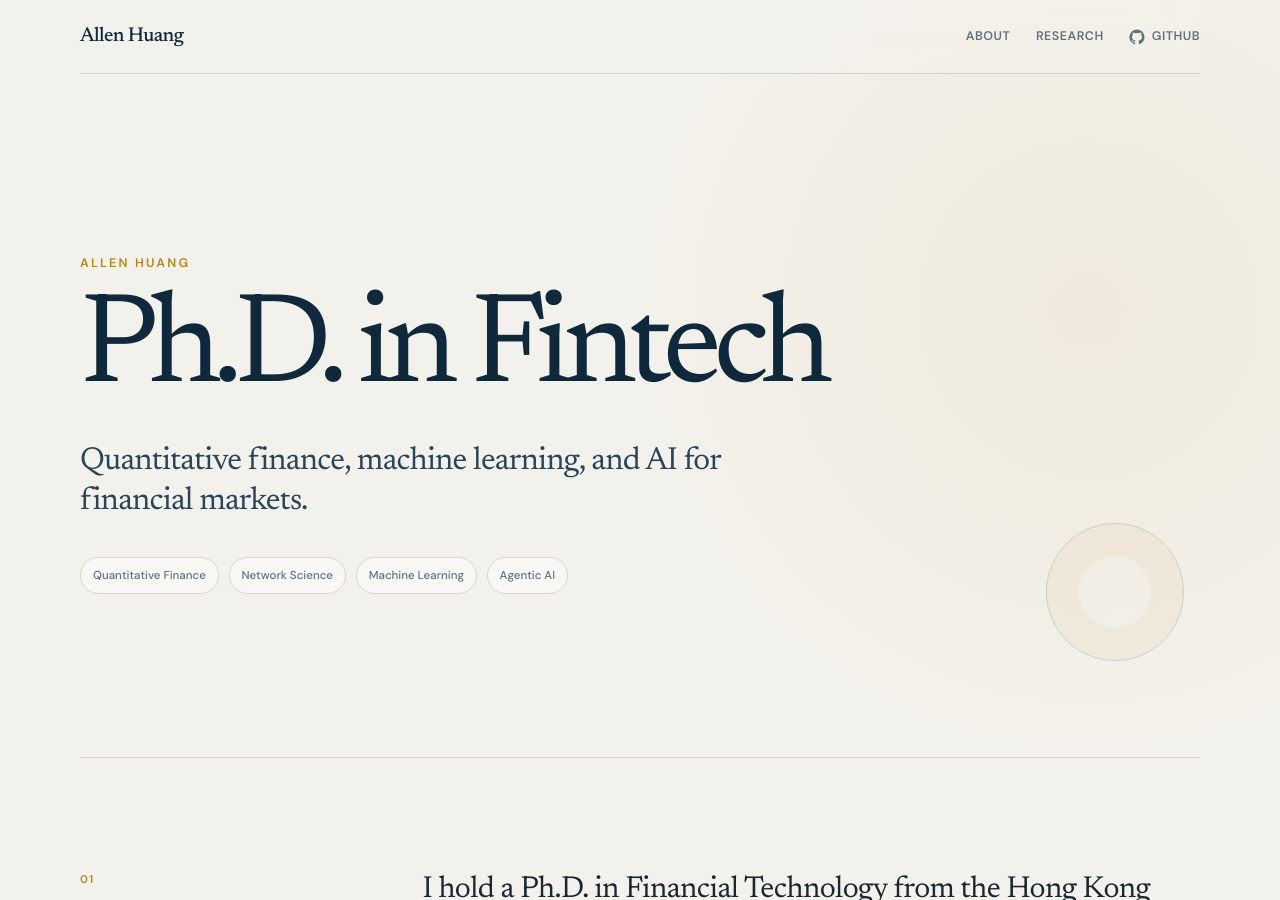
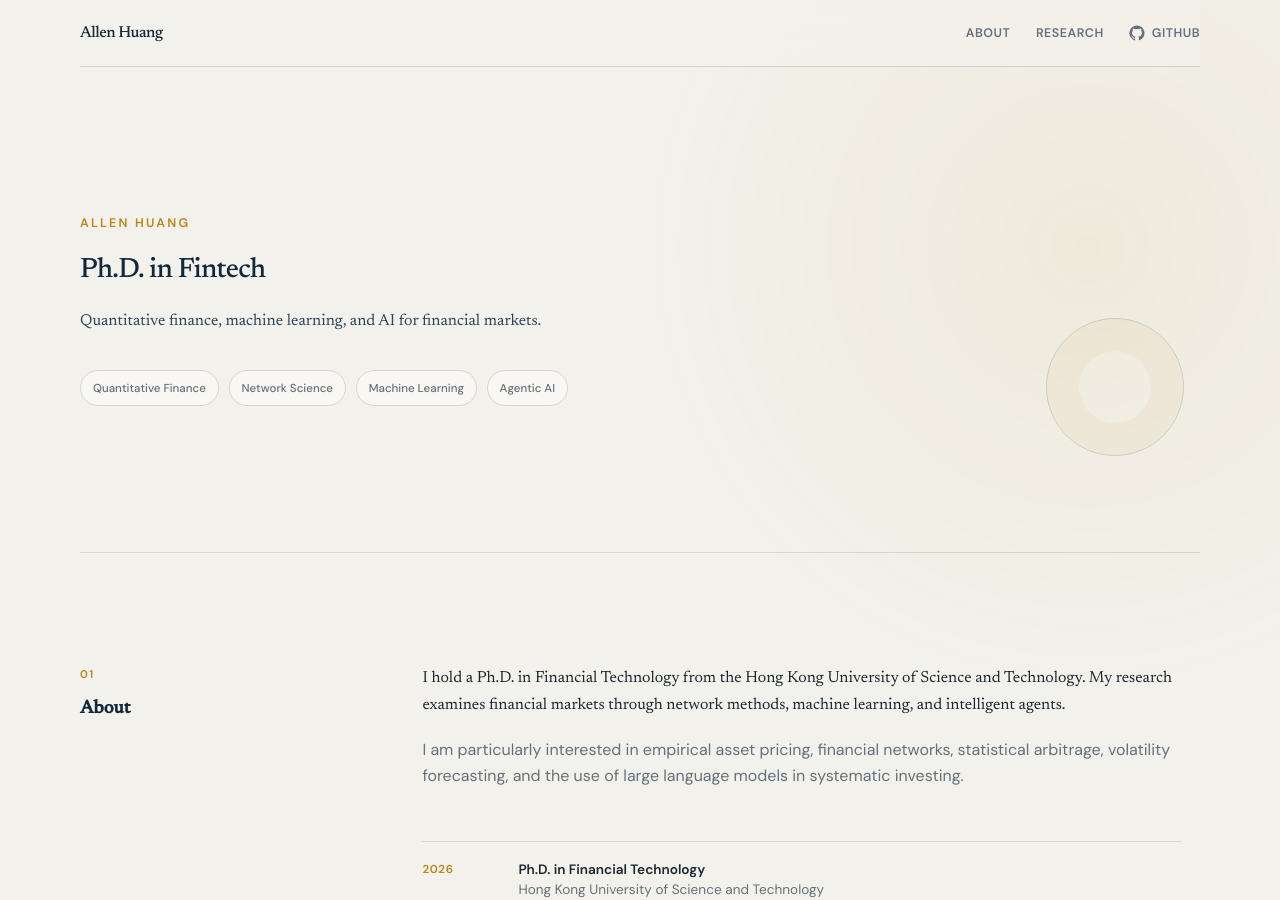
Before and after one commit to allenh16/allenh16.github.io, a Jekyll site: the page built from index.md, in a window 1280 px wide and 900 px high. Built offline with Jekyll 4.4.1, drawn with Linux system fonts in a browser that asks for light colours.

Commit message:
Flatten homepage typography hierarchy

```diff
--- a/assets/css/style.scss
+++ b/assets/css/style.scss
@@ -70,7 +70,7 @@ main,
 .wordmark {
   color: var(--navy);
   font-family: var(--display);
-  font-size: 1.25rem;
+  font-size: 1rem;
   font-weight: 500;
   letter-spacing: -.03em;
   text-decoration: none;
@@ -94,8 +94,8 @@ main,
   position: relative;
   display: grid;
   align-content: center;
-  min-height: 76vh;
-  padding: 7rem 0 6rem;
+  min-height: 54vh;
+  padding: 5rem 0;
   border-bottom: 1px solid var(--line);
 }
 
@@ -125,20 +125,20 @@ main,
   margin: 0;
   color: var(--navy);
   font-family: var(--display);
-  font-size: clamp(4.3rem, 10vw, 8rem);
-  font-weight: 400;
-  letter-spacing: -.065em;
-  line-height: .9;
+  font-size: 1.75rem;
+  font-weight: 500;
+  letter-spacing: -.025em;
+  line-height: 1.2;
 }
 
 .hero-intro {
   max-width: 650px;
-  margin: 2rem 0 0;
+  margin: 1.25rem 0 0;
   color: var(--navy-soft);
   font-family: var(--display);
-  font-size: clamp(1.45rem, 2.5vw, 2.05rem);
-  letter-spacing: -.025em;
-  line-height: 1.25;
+  font-size: 1rem;
+  letter-spacing: 0;
+  line-height: 1.65;
 }
 
 .hero-topics { display: flex; flex-wrap: wrap; gap: .6rem; margin-top: 2.25rem; }
@@ -171,10 +171,10 @@ main,
   margin: 0;
   color: var(--navy);
   font-family: var(--display);
-  font-size: 3rem;
-  font-weight: 400;
-  letter-spacing: -.045em;
-  line-height: 1;
+  font-size: 1.15rem;
+  font-weight: 600;
+  letter-spacing: 0;
+  line-height: 1.4;
 }
 
 .about-content { max-width: 760px; }
@@ -182,9 +182,9 @@ main,
 .about-content .lead {
   color: var(--ink);
   font-family: var(--display);
-  font-size: clamp(1.45rem, 2.5vw, 1.9rem);
-  letter-spacing: -.02em;
-  line-height: 1.35;
+  font-size: 1rem;
+  letter-spacing: 0;
+  line-height: 1.65;
 }
 
 .education { margin-top: 3.2rem; border-top: 1px solid var(--line); }
@@ -222,10 +222,10 @@ main,
   margin: 0;
   color: var(--navy);
   font-family: var(--display);
-  font-size: clamp(1.45rem, 2.5vw, 2rem);
-  font-weight: 400;
-  letter-spacing: -.025em;
-  line-height: 1.2;
+  font-size: 1rem;
+  font-weight: 500;
+  letter-spacing: 0;
+  line-height: 1.5;
 }
 .research-item > p { grid-column: 1; margin: -.8rem 0 0; color: var(--muted); font-size: .78rem; }
 
@@ -247,7 +247,7 @@ a:focus-visible { outline: 2px solid var(--gold); outline-offset: 4px; }
   .site-header, main, .site-footer { width: min(100% - 36px, 1120px); }
   .site-header nav { gap: 1rem; }
   .github-link span { display: none; }
-  .hero { min-height: 72vh; padding: 5rem 0 4rem; }
+  .hero { min-height: 50vh; padding: 4rem 0; }
   .hero::after { display: none; }
   .section-grid { grid-template-columns: 1fr; gap: 2.5rem; padding: 5rem 0; }
   .section-heading { gap: 1.5rem; }
```
